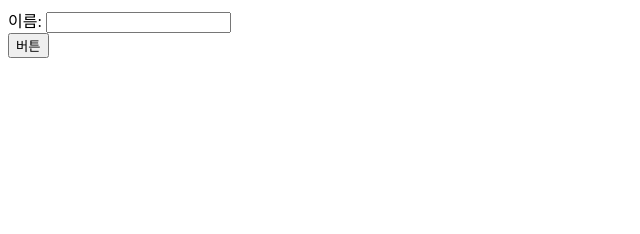
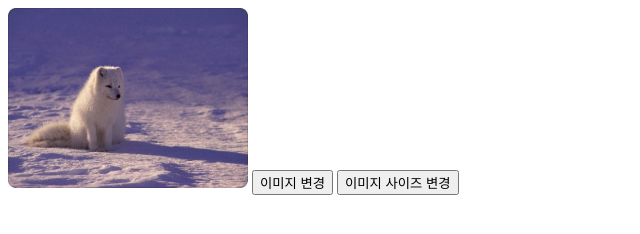
Before and after one commit to jojosoosoo/javascript_study, a plain HTML site: page index.html in a window 1280 px wide. Shown: the whole page, without its empty margins (0-640 px from the left). Drawn offline with nearby package versions, Linux system fonts and the light colour scheme.

Commit message:
docs: HTML 요소 내용과 속성

```diff
--- a/index.html
+++ b/index.html
@@ -9,12 +9,12 @@
     <meta name="viewport" content="width=device-width, initial-scale=1.0" />
     <!-- 요소: title, 텍스트: 자바스크립트 스터디 -->
     <title>자바스크립트 스터디</title>
+    <script src="https://ajax.googleapis.com/ajax/libs/jquery/3.5.1/jquery.min.js"></script>
   </head>
   <body>
-    <form name="form1">
-      이름: <input type="text" name="name" /> <br />
-      <button onclick="get_name()">버튼</button>
-    </form>
+    <img id="image" src="images/image-3.png" alt="기본이미지" />
+    <button onclick="changeImg()">이미지 변경</button>
+    <button onclick="changeSize()">이미지 사이즈 변경</button>
 
     <script src="js/dom.js"></script>
   </body>
--- a/js/dom.js
+++ b/js/dom.js
@@ -1,4 +1,7 @@
-function get_name() {
-  let text = document.form1.name.value;
-  alert(text);
+function changeImg() {
+  $("#image").attr("src", "images/image-2.png");
 }
+
+function changeSize() {
+  $("#image").css("width", "50px");
+}
```
Also changed, not shown: images/image-2.png (added), images/image-3.png (added), package-lock.json (added), 1 other file.
